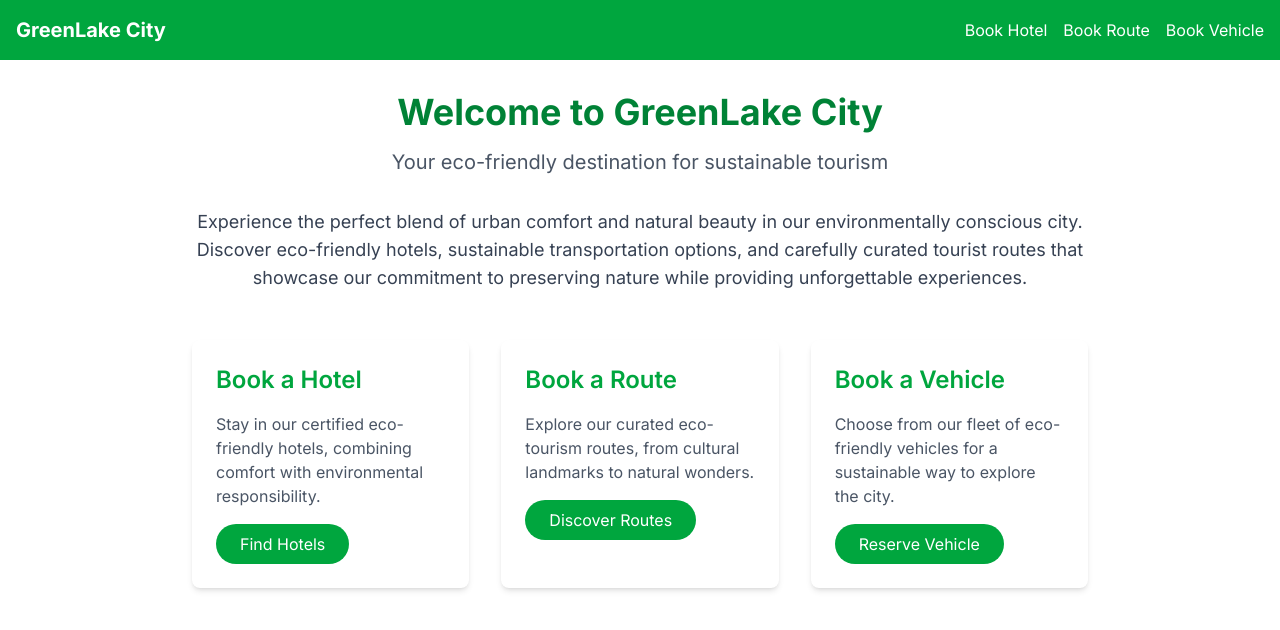
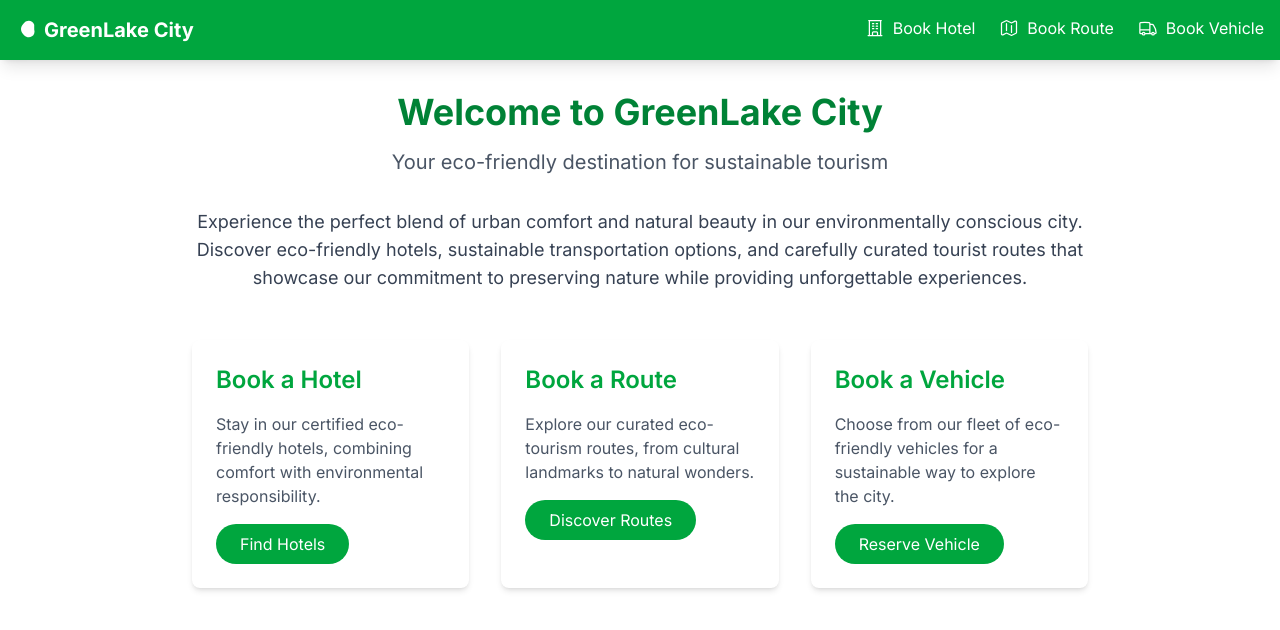
Before and after one commit to hugocis/HPE-CDS-SecondPhase, a Next.js app in the folder next/: page / in a window 1280 px wide. Shown: the top 630 px of the page. Built offline with nearby package versions, Linux system fonts and the light colour scheme.

Commit message:
feat: enhance navigation bar with icons and improved layout for better user experience

```diff
--- a/next/app/layout.tsx
+++ b/next/app/layout.tsx
@@ -1,5 +1,6 @@
 import type { Metadata } from "next";
 import { Inter } from "next/font/google";
+import { BuildingOfficeIcon, MapIcon, TruckIcon } from '@heroicons/react/24/outline';
 import "./globals.css";
 
 const inter = Inter({ subsets: ["latin"] });
@@ -17,13 +18,27 @@ export default function RootLayout({
   return (
     <html lang="en">
       <body className={inter.className} suppressHydrationWarning>
-        <nav className="bg-green-600 p-4">
+        <nav className="bg-green-600 p-4 shadow-lg">
           <div className="container mx-auto flex justify-between items-center">
-            <h1 className="text-white text-xl font-bold">GreenLake City</h1>
-            <div className="space-x-4">
-              <a href="/book-hotel" className="text-white hover:text-green-200">Book Hotel</a>
-              <a href="/book-route" className="text-white hover:text-green-200">Book Route</a>
-              <a href="/book-vehicle" className="text-white hover:text-green-200">Book Vehicle</a>
+            <a href="/" className="text-white text-xl font-bold hover:text-green-200 flex items-center gap-2 transition-colors">
+              <svg className="h-5 w-5" viewBox="0 0 24 24" fill="currentColor">
+                <path d="M21.86 5.56C20.87 2.55 17.95 1 15.37 1c-2.03 0-3.96.84-5.35 2.23L8.89 4.35C7.15 6.09 6 8.39 6 10.86c0 2.47 1.15 4.77 2.89 6.51l1.13 1.13c1.39 1.39 3.32 2.23 5.35 2.23 2.58 0 5.5-1.55 6.49-4.56.52-1.56.52-3.24 0-4.8L21.86 5.56z"/>
+              </svg>
+              GreenLake City
+            </a>
+            <div className="space-x-6">
+              <a href="/book-hotel" className="text-white hover:text-green-200 flex items-center gap-2 inline-flex transition-colors">
+                <BuildingOfficeIcon className="h-5 w-5" />
+                <span>Book Hotel</span>
+              </a>
+              <a href="/book-route" className="text-white hover:text-green-200 flex items-center gap-2 inline-flex transition-colors">
+                <MapIcon className="h-5 w-5" />
+                <span>Book Route</span>
+              </a>
+              <a href="/book-vehicle" className="text-white hover:text-green-200 flex items-center gap-2 inline-flex transition-colors">
+                <TruckIcon className="h-5 w-5" />
+                <span>Book Vehicle</span>
+              </a>
             </div>
           </div>
         </nav>
```
